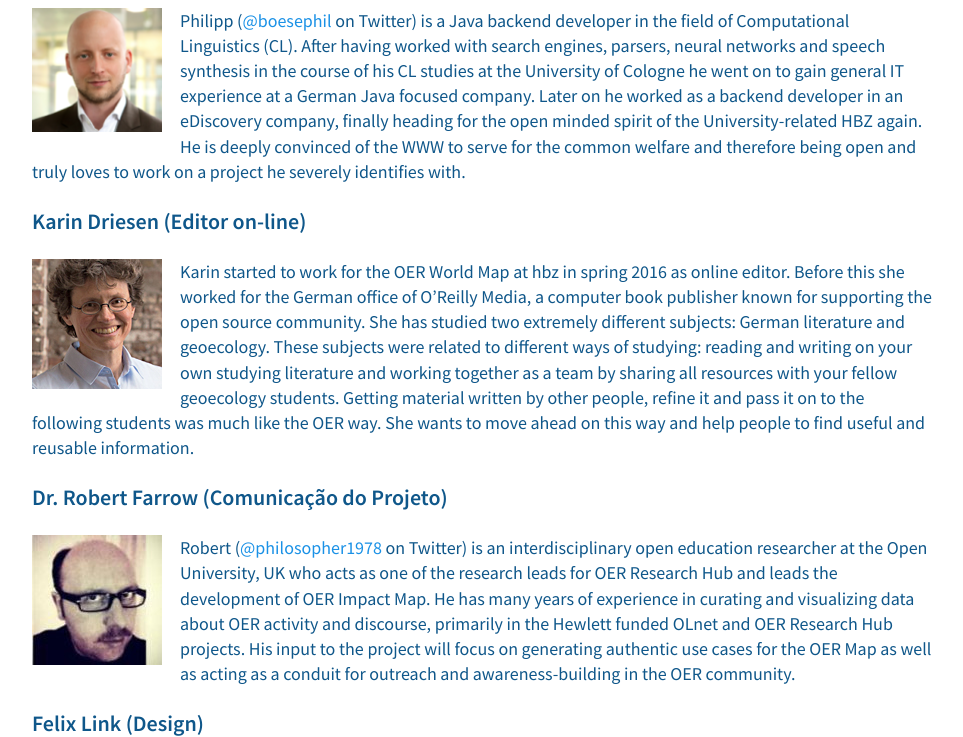
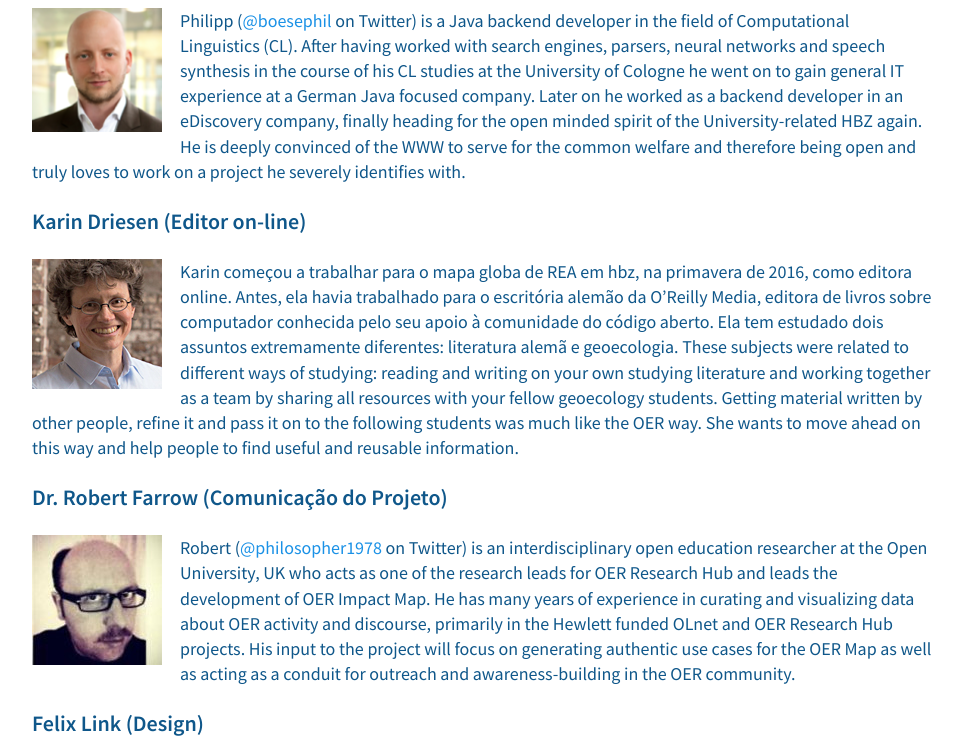
Before and after one commit to hbz/oerworldmap-ui, a Jekyll site: the page built from docs/about.pt.md, in a window 1280 px wide and 900 px high, scrolled down 1600 px, cut to the strip 0-737 px from the top of the window. Shown: the whole strip, without its empty margins (158-1121 px from the left). Built offline with Jekyll 4.4.1, drawn with Linux system fonts in a browser that asks for light colours; nearby versions of some CDN libraries; comment, search, counter and statistics services are not loaded; a style sheet for code colours, icons or effects is not loaded.

Commit message:
New translations about.md (Portuguese, Brazilian)

```diff
--- a/docs/about.pt.md
+++ b/docs/about.pt.md
@@ -27,7 +27,7 @@ O Mapa Global REA está sendo construído pela [ hbz](http://www.hbz-nrw.de) e [
 
 ### Karin Driesen (Editor on-line)
 
-![Karin Driesen](/assets/images/Karin-Driesen-130.jpg) Karin started to work for the OER World Map at hbz in spring 2016 as online editor. Before this she worked for the German office of O’Reilly Media, a computer book publisher known for supporting the open source community. She has studied two extremely different subjects: German literature and geoecology. These subjects were related to different ways of studying: reading and writing on your own studying literature and working together as a team by sharing all resources with your fellow geoecology students. Getting material written by other people, refine it and pass it on to the following students was much like the OER way. She wants to move ahead on this way and help people to find useful and reusable information.
+![Karin Driesen](/assets/images/Karin-Driesen-130.jpg) Karin começou a trabalhar para o mapa globa de REA em hbz, na primavera de 2016, como editora online. Antes, ela havia trabalhado para o escritória alemão da O'Reilly Media, editora de livros sobre computador conhecida pelo seu apoio à comunidade do código aberto. Ela tem estudado dois assuntos extremamente diferentes: literatura alemã e geoecologia. These subjects were related to different ways of studying: reading and writing on your own studying literature and working together as a team by sharing all resources with your fellow geoecology students. Getting material written by other people, refine it and pass it on to the following students was much like the OER way. She wants to move ahead on this way and help people to find useful and reusable information.
 
 ### Dr. Robert Farrow (Comunicação do Projeto)
 
```
